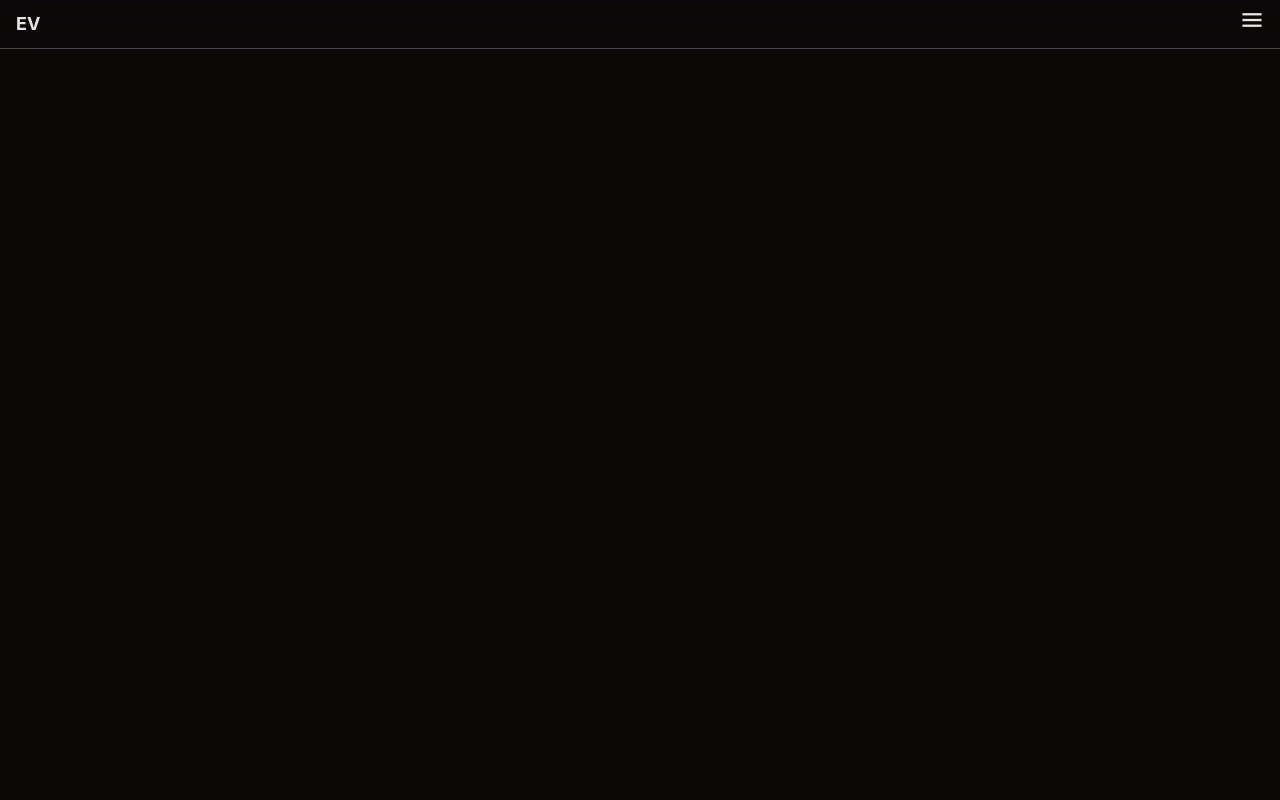
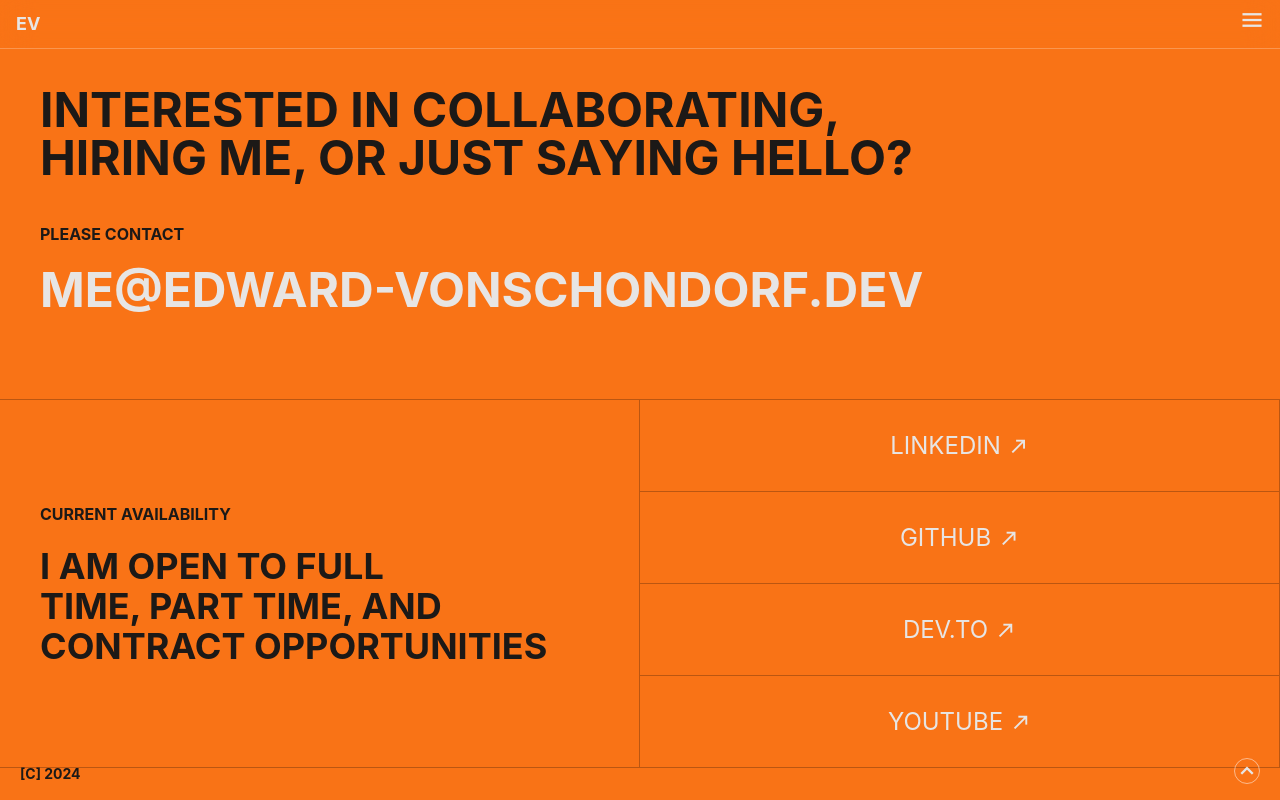
Before and after one commit to Torvec/myPortfolio, a React (Vite) app: page / in a window 1280 px wide. Shown: the top 800 px of the page. Built offline with nearby package versions, Linux system fonts and the light colour scheme; a web font is replaced by a local one.

Commit message:
Modified styles for contact section, made it slide out from under instead of over the resume section

```diff
--- a/src/App.tsx
+++ b/src/App.tsx
@@ -14,6 +14,7 @@ export default function App() {
   const aboutRef = useRef(null);
   const projectsRef = useRef(null);
   const resumeRef = useRef(null);
+  const contactRef = useRef(null);
 
   // Parallax effects where it looks like the next section cover the previous section
   // uses the next section's ref to trigger the effect when the start of the section
@@ -45,15 +46,24 @@ export default function App() {
     [0, 1],
     ["0vh", "100vh"],
   );
-  const scrollResumeY = useScroll({
-    target: resumeRef,
-    offset: ["start end", "start start"],
-  });
-  const resumeY = useTransform(
-    scrollResumeY.scrollYProgress,
-    [0, 1],
-    ["0vh", "100vh"],
-  );
+  // const scrollResumeY = useScroll({
+  //   target: resumeRef,
+  //   offset: ["start end", "start start"],
+  // });
+  // const resumeY = useTransform(
+  //   scrollResumeY.scrollYProgress,
+  //   [0, 1],
+  //   ["0vh", "100vh"],
+  // );
+  // const scrollContactY = useScroll({
+  //   target: resumeRef,
+  //   offset: ["end end", "end end"],
+  // });
+  // const contactY = useTransform(
+  //   scrollContactY.scrollYProgress,
+  //   [0, 1],
+  //   ["100vh", "100vh"],
+  // );
 
   // Background colors from tailwindcss
   const bgStone700 = "#44403c";
@@ -102,8 +112,6 @@ export default function App() {
   );
 
   // Section scale down effect
-  //
-  //
   const scrollHeroScale = useScroll({
     target: heroRef,
     offset: ["start end", "start start"],
@@ -131,15 +139,15 @@ export default function App() {
     [0, 1],
     ["100%", "80%"],
   );
-  const scrollResumeScale = useScroll({
-    target: resumeRef,
-    offset: ["start end", "start start"],
-  });
-  const resumeScale = useTransform(
-    scrollResumeScale.scrollYProgress,
-    [0, 1],
-    ["100%", "80%"],
-  );
+  // const scrollResumeScale = useScroll({
+  //   target: resumeRef,
+  //   offset: ["start end", "start start"],
+  // });
+  // const resumeScale = useTransform(
+  //   scrollResumeScale.scrollYProgress,
+  //   [0, 1],
+  //   ["100%", "80%"],
+  // );
 
   // Section fade out effect
   //
@@ -151,7 +159,7 @@ export default function App() {
   const heroOpacity = useTransform(
     scrollHeroOpacity.scrollYProgress,
     [0, 1],
-    ["100%", "0%"],
+    [1, 0],
   );
   const scrollAboutOpacity = useScroll({
     target: aboutRef,
@@ -160,7 +168,7 @@ export default function App() {
   const aboutOpacity = useTransform(
     scrollAboutOpacity.scrollYProgress,
     [0, 1],
-    ["100%", "0%"],
+    [1, 0],
   );
   const scrollProjectsOpacity = useScroll({
     target: projectsRef,
@@ -169,16 +177,25 @@ export default function App() {
   const projectsOpacity = useTransform(
     scrollProjectsOpacity.scrollYProgress,
     [0, 1],
-    ["100%", "0%"],
+    [1, 0],
   );
-  const scrollResumeOpacity = useScroll({
-    target: resumeRef,
-    offset: ["start end", "start start"],
+  // const scrollResumeOpacity = useScroll({
+  //   target: resumeRef,
+  //   offset: ["start end", "start start"],
+  // });
+  // const resumeOpacity = useTransform(
+  //   scrollResumeOpacity.scrollYProgress,
+  //   [0, 1],
+  //   ["100%", "0%"],
+  // );
+  const scrollContactOpacity = useScroll({
+    target: contactRef,
+    offset: ["end end", "end end"],
   });
-  const resumeOpacity = useTransform(
-    scrollResumeOpacity.scrollYProgress,
+  const contactOpacity = useTransform(
+    scrollContactOpacity.scrollYProgress,
     [0, 1],
-    ["100%", "0%"],
+    [0, 1],
   );
 
   console.log("Made in 2024 by Edward Vonschondorf");
@@ -186,10 +203,13 @@ export default function App() {
   return (
     <>
       <Header />
-      <motion.div className="overflow-hidden bg-stone-950 text-xl text-stone-200">
+      <motion.div
+        ref={contactRef}
+        className="overflow-hidden bg-stone-950 text-xl text-stone-200"
+      >
         <motion.div
           style={{ y: heroY, scale: heroScale, opacity: heroOpacity }}
-          className="relative z-0"
+          className="relative z-10"
         >
           <HeroSection />
         </motion.div>
@@ -201,13 +221,13 @@ export default function App() {
             opacity: aboutOpacity,
             backgroundColor: aboutBgColorTransition,
           }}
-          className="relative z-10"
+          className="relative z-20"
         >
           <AboutMeSection />
         </motion.div>
         <motion.div
           ref={aboutRef}
-          className="relative z-20"
+          className="relative z-30"
           style={{
             y: projectsY,
             scale: projectsScale,
@@ -219,23 +239,22 @@ export default function App() {
         </motion.div>
         <motion.div
           ref={projectsRef}
-          className="relative z-30"
+          className="relative z-40"
           style={{
-            y: resumeY,
-            scale: resumeScale,
-            opacity: resumeOpacity,
             backgroundColor: resumeBgColorTransition,
           }}
         >
           <ResumeSection />
         </motion.div>
-        <motion.div
-          ref={resumeRef}
-          className="relative z-40"
-          style={{ backgroundColor: contactBgColorTransition }}
-        >
-          <ContactMeSection />
-        </motion.div>
+      </motion.div>
+      <motion.div
+        className="sticky bottom-0 left-0 z-0"
+        style={{
+          opacity: contactOpacity,
+          backgroundColor: contactBgColorTransition,
+        }}
+      >
+        <ContactMeSection />
       </motion.div>
     </>
   );
--- a/src/components/ContactMeSection.tsx
+++ b/src/components/ContactMeSection.tsx
@@ -14,7 +14,7 @@ export default function ContactMeSection() {
         href={href}
         target="_blank"
         rel="noopener noreferrer"
-        className="group flex h-1/4 items-center justify-center gap-2 border-b border-black/25 transition-all duration-500 ease-in-out hover:bg-orange-600 hover:text-stone-900"
+        className="group flex h-full w-full items-center justify-center gap-2 border-b border-r border-black/25 text-stone-200 transition-all duration-500 ease-in-out hover:bg-orange-600 hover:text-stone-900"
       >
         <span className="text-2xl uppercase">{children}</span>
         <span className="material-symbols-outlined text-xl transition-transform duration-300 ease-in-out group-hover:-translate-y-2">
@@ -29,16 +29,16 @@ export default function ContactMeSection() {
   };
 
   return (
-    <section id="contact" className="min-h-screen">
-      <div className="flex h-[50vh] flex-col justify-center gap-10 border-b border-black/25 p-10 text-5xl font-bold uppercase">
+    <section id="contact" className="min-h-screen text-stone-900">
+      <div className="flex h-[50vh] flex-col justify-center gap-10 border-b border-black/25 p-10 text-4xl font-bold uppercase md:text-5xl">
         <p className="text-balanced md:w-3/4">
           Interested in collaborating, hiring me, or just saying hello?
         </p>
         <div>
-          <h2 className="text-base mb-5">Please contact</h2>
+          <h2 className="mb-5 text-base">Please contact</h2>
           <a
             href="mailto:me@edward-vonschondorf.dev"
-            className="text-stone-900 hover:text-stone-200 transition-all duration-500 ease-in-out"
+            className="text-stone-200 transition-all duration-500 ease-in-out hover:text-stone-900"
           >
             me@edward-vonschondorf.dev
           </a>
@@ -53,7 +53,7 @@ export default function ContactMeSection() {
             I am open to full time, part time, and contract opportunities
           </p>
         </div>
-        <div className="h-1/2 md:h-full md:w-1/2">
+        <div className="grid h-1/2 grid-cols-2 grid-rows-2 md:h-full md:w-1/2 md:grid-cols-1 md:grid-rows-4">
           <SocialLink href="https://www.linkedin.com/in/edward-von/">
             LinkedIn
           </SocialLink>
@@ -68,7 +68,7 @@ export default function ContactMeSection() {
         <span className="absolute bottom-4 left-5">[C] {getCurrentYear()}</span>
         <div className="absolute bottom-3 right-5 flex w-max justify-center">
           <button onClick={handleClickToTop}>
-            <span className="material-symbols-outlined rounded-full border border-white/50 transition-all duration-500 ease-in-out hover:border-orange-800 hover:bg-orange-600 hover:p-1 hover:text-orange-800">
+            <span className="material-symbols-outlined rounded-full border text-stone-200 border-white/50 transition-all duration-500 ease-in-out hover:border-orange-800 hover:bg-orange-600 hover:p-1 hover:text-orange-800">
               keyboard_arrow_up
             </span>
           </button>
--- a/src/components/HeroSection.tsx
+++ b/src/components/HeroSection.tsx
@@ -4,7 +4,7 @@ export default function HeroSection() {
   return (
     <section
       id="hero"
-      className="flex min-h-screen flex-col items-center justify-center text-4xl font-bold md:text-5xl lg:text-7xl"
+      className="flex min-h-screen flex-col items-center justify-center text-4xl font-bold md:text-5xl lg:text-7xl bg-stone-950"
     >
       <h1>Edward Vonschondorf</h1>
       <h2>
```
